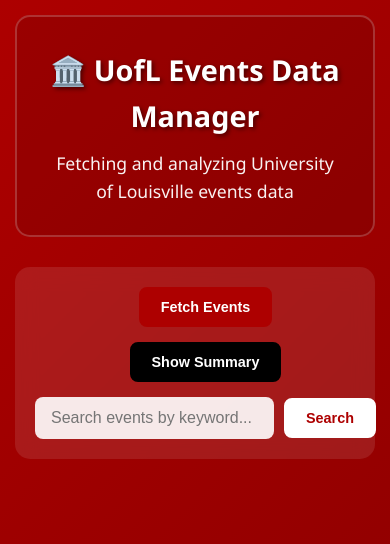
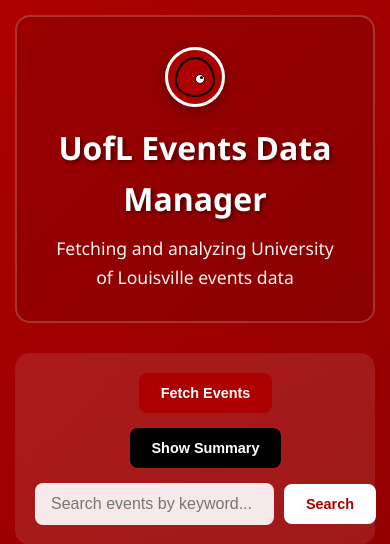
Before and after one commit to mufidmarican/uofl-data-challenge, a Flask app: page / in a window 390 px wide. Shown: the top 544 px of the page. Run offline with Flask 3, Linux system fonts and the light colour scheme.

Commit message:
Add UofL Cardinals logo and finalize application

```diff
--- a/docs/static/script.js
+++ b/docs/static/script.js
@@ -167,9 +167,9 @@ class EventsManager {
                     label: 'Number of Events',
                     data: sortedData.map(item => item.count),
                     backgroundColor: [
-                        '#667eea', '#764ba2', '#f093fb', '#f5576c',
-                        '#4facfe', '#00f2fe', '#43e97b', '#38f9d7',
-                        '#ffecd2', '#fcb69f'
+                        '#AD0000', '#8B0000', '#DC143C', '#B22222',
+                        '#000000', '#333333', '#666666', '#999999',
+                        '#CCCCCC', '#E0E0E0'
                     ],
                     borderColor: '#fff',
                     borderWidth: 2,
--- a/docs/static/style.css
+++ b/docs/static/style.css
@@ -107,12 +107,14 @@ header p {
 .btn-small {
     padding: 8px 16px;
     font-size: 0.9rem;
-    background: #9C27B0;
+    background: #AD0000;
     color: white;
+    border: 1px solid #AD0000;
 }
 
 .btn-small:hover {
-    background: #7B1FA2;
+    background: #8B0000;
+    border-color: #8B0000;
 }
 
 .search-container {
--- a/static/style.css
+++ b/static/style.css
@@ -30,14 +30,66 @@ header {
     border: 2px solid rgba(255, 255, 255, 0.2);
 }
 
-header h1 {
+.logo-container {
+    display: flex;
+    align-items: center;
+    justify-content: center;
+    gap: 20px;
+    flex-wrap: wrap;
+}
+
+.uofl-logo {
+    width: 80px;
+    height: 80px;
+    background: #AD0000;
+    border-radius: 50%;
+    display: flex;
+    align-items: center;
+    justify-content: center;
+    border: 3px solid white;
+    box-shadow: 0 4px 15px rgba(0, 0, 0, 0.3);
+}
+
+.cardinal-head {
+    width: 50px;
+    height: 50px;
+    background: #AD0000;
+    border-radius: 50% 50% 50% 50% / 60% 60% 40% 40%;
+    position: relative;
+    border: 2px solid #000000;
+}
+
+.cardinal-head::before {
+    content: '';
+    position: absolute;
+    top: 15px;
+    right: 8px;
+    width: 8px;
+    height: 8px;
+    background: white;
+    border-radius: 50%;
+    border: 1px solid #000000;
+}
+
+.cardinal-head::after {
+    content: '';
+    position: absolute;
+    top: 17px;
+    right: 10px;
+    width: 3px;
+    height: 3px;
+    background: #000000;
+    border-radius: 50%;
+}
+
+.header-text h1 {
     font-size: 2.5rem;
     margin-bottom: 10px;
     text-shadow: 2px 2px 4px rgba(0,0,0,0.5);
     font-weight: bold;
 }
 
-header p {
+.header-text p {
     font-size: 1.1rem;
     opacity: 0.95;
     font-weight: 500;
@@ -311,7 +363,22 @@ header p {
         padding: 15px;
     }
 
-    header h1 {
+    .logo-container {
+        flex-direction: column;
+        gap: 15px;
+    }
+
+    .uofl-logo {
+        width: 60px;
+        height: 60px;
+    }
+
+    .cardinal-head {
+        width: 40px;
+        height: 40px;
+    }
+
+    .header-text h1 {
         font-size: 2rem;
     }
 
--- a/templates/index.html
+++ b/templates/index.html
@@ -10,8 +10,15 @@
 <body>
     <div class="container">
         <header>
-            <h1>🏛️ UofL Events Data Manager</h1>
-            <p>Fetching and analyzing University of Louisville events data</p>
+            <div class="logo-container">
+                <div class="uofl-logo">
+                    <div class="cardinal-head"></div>
+                </div>
+                <div class="header-text">
+                    <h1>UofL Events Data Manager</h1>
+                    <p>Fetching and analyzing University of Louisville events data</p>
+                </div>
+            </div>
         </header>
 
         <div class="controls">
@@ -29,18 +36,18 @@
         </div>
 
         <div class="summary-section" id="summarySection" style="display: none;">
-            <h2>📊 Summary Statistics</h2>
+            <h2> Summary Statistics</h2>
             <div class="summary-cards">
                 <div class="card">
                     <h3>Total Events</h3>
                     <span id="totalEvents" class="number">0</span>
                 </div>
                 <div class="card">
-                    <h3>Earliest Event</h3>
+                    <h3>Earliest Date of Event</h3>
                     <span id="earliestDate" class="date">-</span>
                 </div>
                 <div class="card">
-                    <h3>Latest Event</h3>
+                    <h3>Latest Date of Event</h3>
                     <span id="latestDate" class="date">-</span>
                 </div>
             </div>
@@ -52,7 +59,7 @@
         </div>
 
         <div class="events-section" id="eventsSection" style="display: none;">
-            <h2>📅 Events List</h2>
+            <h2> Events List</h2>
             <div class="events-controls">
                 <span id="eventsCount" class="events-count">0 events found</span>
                 <button id="exportJson" class="btn btn-small">Export JSON</button>
@@ -64,7 +71,7 @@
         </div>
 
         <div class="error" id="errorSection" style="display: none;">
-            <h3>❌ Error</h3>
+            <h3> Error</h3>
             <p id="errorMessage"></p>
         </div>
     </div>
```
Also changed, not shown: deploy.py (+7 -7 lines), docs/index.html (+9 -2 lines), test_api.py (+23 -23 lines).
